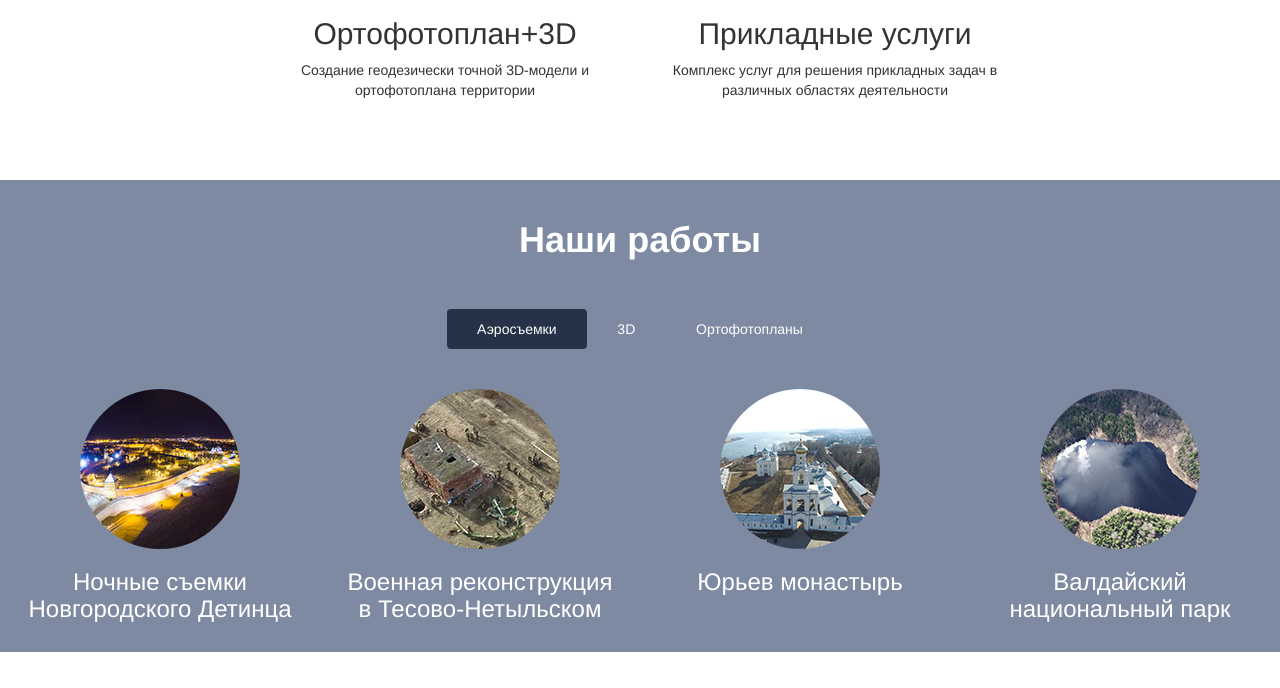
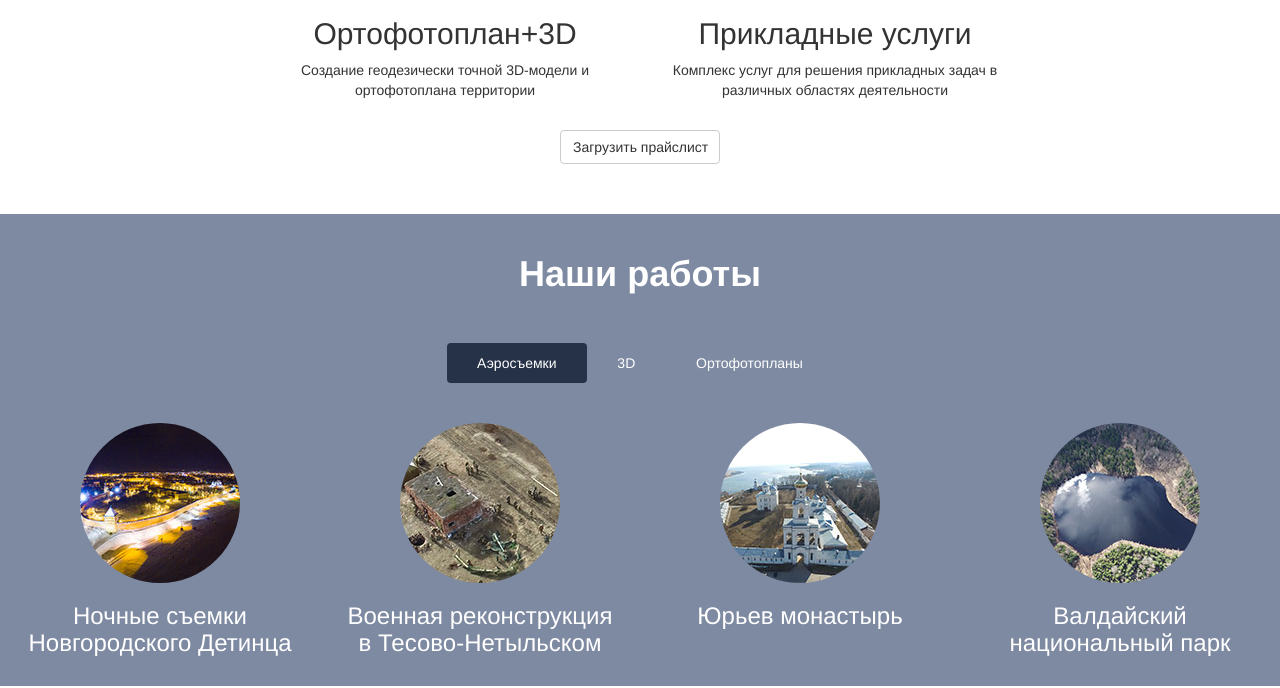
Before and after one commit to mcgamlet/aero.github.io, a plain HTML site: page index.html in a window 1280 px wide. Shown: the part 1066-1754 px from the top of the page. Drawn offline with Linux system fonts and the light colour scheme.

Commit message:
Add files via upload

```diff
--- a/index.html
+++ b/index.html
@@ -389,7 +389,11 @@
 				</p>
 	  </div>
 	  </div>
-
+	  <div class="row portfolio">
+	  <div class="col-md-2 col-md-offset-5">
+<a href="pricelist.pdf" type="button" class="btn btn-default center-block">Загрузить прайслист</a>
+</div>
+</div>
     </div> <!-- /container -->
 <div class="container portfolio" id="portfolio">
 <h1 class="text-center"><strong>Наши работы</strong></h1>
```
Also changed, not shown: 1 other file.
